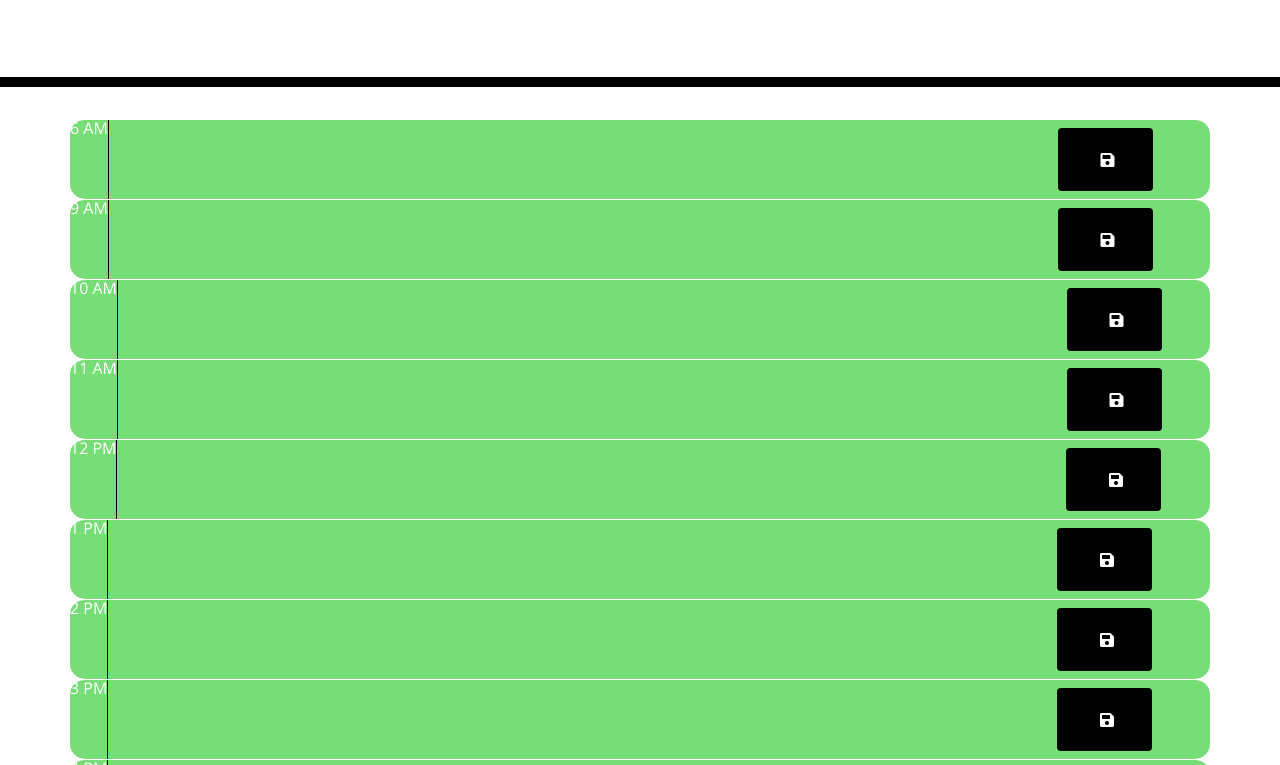
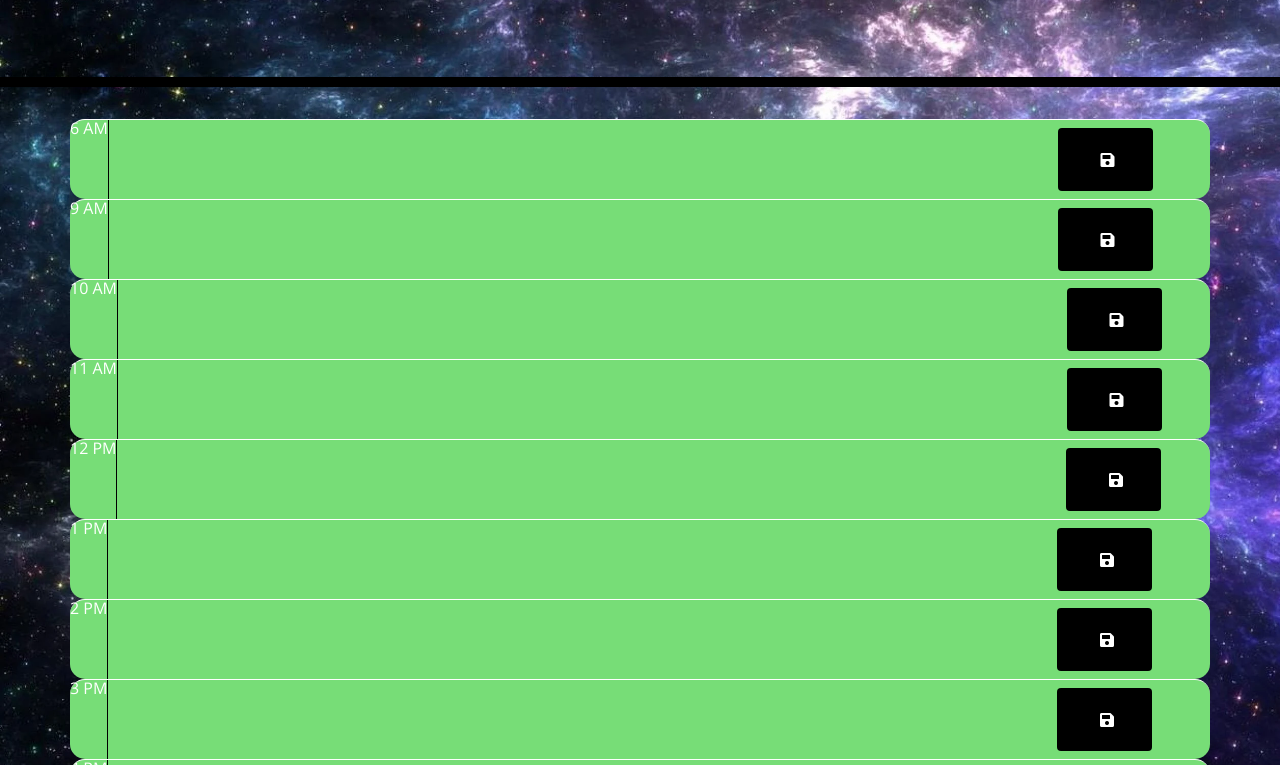
Before and after one commit to luisvilla315/Work-Day-Scheduler, a plain HTML site: page index.html in a window 1280 px wide. Shown: the part 181-946 px from the top of the page. Drawn offline with nearby package versions, Linux system fonts and the light colour scheme; the site is published under a folder, as on GitHub Pages, so addresses that start at the root find nothing.

Commit message:
Update main.css

```diff
--- a/main.css
+++ b/main.css
@@ -1,5 +1,5 @@
 body {
-    background-image: url(/250472.webp);
+    background-image: url(250472.webp);
     background-size: cover;
     font-family: 'Open Sans', sans-serif;
     font-size: 16px;
```
